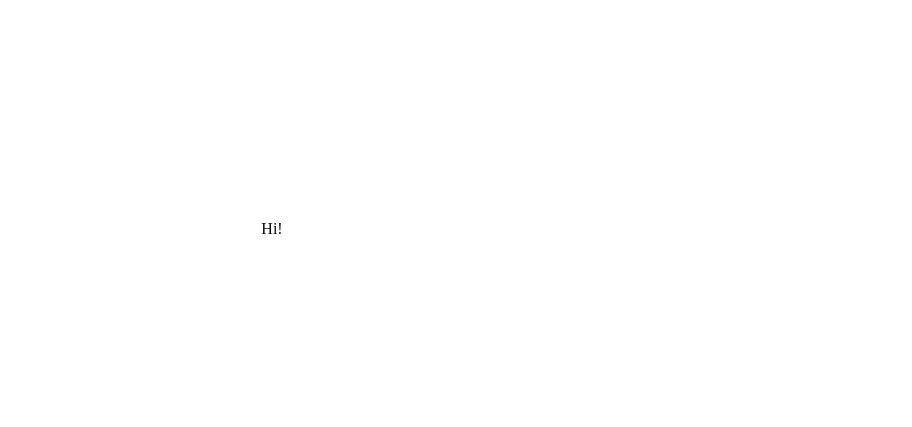
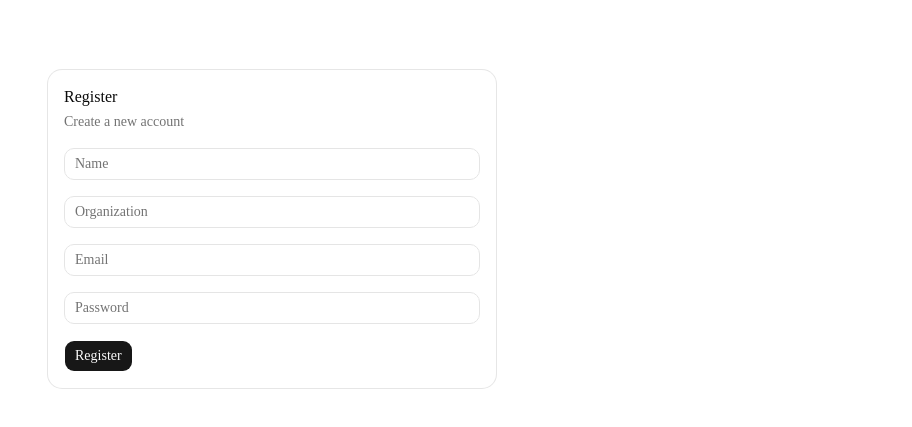
Before and after one commit to raulodev/tickr-app, a Next.js app: page /register in a window 1280 px wide. Shown: the part 195-622 px from the top of the page, without its empty margins (368-1280 px from the left). Built offline with nearby package versions, Linux system fonts and the light colour scheme; no server answers.

Commit message:
feat: add register form

```diff
--- a/app/(auth)/register/page.tsx
+++ b/app/(auth)/register/page.tsx
@@ -1,5 +1,5 @@
-"use client";
+import { RegisterForm } from "@/features/auth/register-form";
 
 export default function Register() {
-  return <div>Hi!</div>;
+  return <RegisterForm />;
 }
--- a/features/auth/login-form.tsx
+++ b/features/auth/login-form.tsx
@@ -40,8 +40,7 @@ export function LoginForm() {
     try {
       const result = await mutateAsync({
         data: {
-          email: values.email,
-          password: values.password,
+          ...values,
         },
       });
 
@@ -82,7 +81,7 @@ export function LoginForm() {
               role="alert"
               className="text-sm text-destructive"
             >
-              {t("login.validation.email")}
+              {t("validation.email")}
             </p>
           )}
           <Input
@@ -100,9 +99,10 @@ export function LoginForm() {
               role="alert"
               className="text-sm text-destructive"
             >
-              {t("login.validation.passwordMin")}
+              {t("validation.passwordMin")}
             </p>
           )}
+          {/* TODO: connect to register form */}
           <Button type="submit" disabled={isSubmitting}>
             {t("login.submit")}
             {isPending && <Spinner data-icon="inline-start" />}
--- /dev/null
+++ b/features/auth/register-form.tsx
@@ -0,0 +1,155 @@
+"use client";
+
+import { Button } from "@/components/ui/button";
+import {
+  Card,
+  CardContent,
+  CardDescription,
+  CardHeader,
+  CardTitle,
+} from "@/components/ui/card";
+import { Input } from "@/components/ui/input";
+import { Spinner } from "@/components/ui/spinner";
+import { toast } from "@/components/ui/toast";
+import { useAuthControllerRegister } from "@/generated/api";
+import type { ApiErrorResponseDto } from "@/generated/api/model";
+import { zodResolver } from "@hookform/resolvers/zod";
+import { isAxiosError } from "axios";
+import { useTranslations } from "next-intl";
+import { redirect } from "next/navigation";
+import { useForm } from "react-hook-form";
+import { z } from "zod";
+import { setAuthCookie } from "./actions";
+
+const schema = z.object({
+  tenantName: z.string().nonempty(),
+  name: z.string().nonempty(),
+  email: z.email(),
+  password: z.string().min(8),
+});
+
+type FormValues = z.infer<typeof schema>;
+
+export function RegisterForm() {
+  const t = useTranslations("auth");
+  const {
+    register,
+    handleSubmit,
+    formState: { errors, isSubmitting },
+  } = useForm<FormValues>({ resolver: zodResolver(schema) });
+  const { mutateAsync, isPending } = useAuthControllerRegister();
+
+  async function onSubmit(values: FormValues) {
+    try {
+      const result = await mutateAsync({
+        data: {
+          ...values,
+        },
+      });
+
+      await setAuthCookie(result.access_token, result.refresh_token);
+
+      // TODO: Send email verification
+      redirect("/dashboard/");
+    } catch (error: unknown) {
+      if (!isAxiosError<ApiErrorResponseDto>(error)) {
+        throw error;
+      }
+
+      toast.add({
+        type: "error",
+        description: (error?.response?.data as ApiErrorResponseDto).message,
+        priority: "high",
+      });
+    }
+  }
+
+  return (
+    <Card className="w-full sm:max-w-md">
+      <CardHeader>
+        <CardTitle>{t("register.title")}</CardTitle>
+        <CardDescription>{t("register.subtitle")}</CardDescription>
+      </CardHeader>
+      <CardContent>
+        <form onSubmit={handleSubmit(onSubmit)} className="space-y-4">
+          <Input
+            type="text"
+            placeholder={t("fields.name")}
+            aria-invalid={Boolean(errors.name)}
+            aria-describedby={errors.name ? "register-name-error" : undefined}
+            {...register("name")}
+          />
+          {errors.name && (
+            <p
+              id="register-name-error"
+              role="alert"
+              className="text-sm text-destructive"
+            >
+              {t("validation.name")}
+            </p>
+          )}
+
+          <Input
+            type="text"
+            placeholder={t("fields.tenantName")}
+            aria-invalid={Boolean(errors.tenantName)}
+            aria-describedby={
+              errors.tenantName ? "register-tenantName-error" : undefined
+            }
+            {...register("tenantName")}
+          />
+          {errors.tenantName && (
+            <p
+              id="register-tenantName-error"
+              role="alert"
+              className="text-sm text-destructive"
+            >
+              {t("validation.tenantName")}
+            </p>
+          )}
+
+          <Input
+            type="email"
+            placeholder={t("fields.email")}
+            aria-invalid={Boolean(errors.email)}
+            aria-describedby={errors.email ? "register-email-error" : undefined}
+            {...register("email")}
+          />
+          {errors.email && (
+            <p
+              id="register-email-error"
+              role="alert"
+              className="text-sm text-destructive"
+            >
+              {t("validation.email")}
+            </p>
+          )}
+
+          <Input
+            type="password"
+            placeholder={t("fields.password")}
+            aria-invalid={Boolean(errors.password)}
+            aria-describedby={
+              errors.password ? "register-password-error" : undefined
+            }
+            {...register("password")}
+          />
+          {errors.password && (
+            <p
+              id="register-password-error"
+              role="alert"
+              className="text-sm text-destructive"
+            >
+              {t("validation.passwordMin")}
+            </p>
+          )}
+          {/* TODO: connect to login form */}
+          <Button type="submit" disabled={isSubmitting}>
+            {t("register.submit")}
+            {isPending && <Spinner data-icon="inline-start" />}
+          </Button>
+        </form>
+      </CardContent>
+    </Card>
+  );
+}
--- a/messages/en.json
+++ b/messages/en.json
@@ -1,20 +1,29 @@
 {
   "auth": {
+    "validation": {
+      "email": "Enter a valid email address.",
+      "passwordMin": "Password must be at least 8 characters.",
+      "name": "The name is required",
+      "tenantName": "The organization is required"
+    },
     "fields": {
       "email": "Email",
-      "password": "Password"
+      "password": "Password",
+      "name": "Name",
+      "tenantName": "Organization"
     },
     "login": {
       "title": "Login",
       "subtitle": "Welcome back! Please enter your details.",
       "submit": "Login",
-      "validation": {
-        "email": "Enter a valid email address.",
-        "passwordMin": "Password must be at least 8 characters."
-      },
       "forgotPassword": "Forgot your password?",
       "noAccount": "Don't have an account?",
       "signUp": "Sign up"
+    },
+    "register": {
+      "title": "Register",
+      "subtitle": "Create a new account",
+      "submit": "Register"
     }
   },
   "LanguageSwitcher": {
--- a/messages/es.json
+++ b/messages/es.json
@@ -1,20 +1,29 @@
 {
   "auth": {
+    "validation": {
+      "email": "Ingresa un correo electrónico válido.",
+      "passwordMin": "La contraseña debe tener al menos 8 caracteres.",
+      "name": "El nombre es requerido",
+      "tenantName": "El nombre de organización es requerida"
+    },
     "fields": {
       "email": "Correo Electrónico",
-      "password": "Contraseña"
+      "password": "Contraseña",
+      "name": "Nombre",
+      "tenantName": "Organización"
     },
     "login": {
       "title": "Iniciar sesión",
       "subtitle": "¡Qué bueno verte de nuevo! Ingresa tus datos.",
       "submit": "Iniciar sesión",
-      "validation": {
-        "email": "Ingresa un correo electrónico válido.",
-        "passwordMin": "La contraseña debe tener al menos 8 caracteres."
-      },
       "forgotPassword": "¿Olvidaste tu contraseña?",
       "noAccount": "¿No tienes una cuenta?",
       "signUp": "Regístrate"
+    },
+    "register": {
+      "title": "Registrar",
+      "subtitle": "Crear una cuenta",
+      "submit": "Registrar"
     }
   },
   "LanguageSwitcher": {
```
